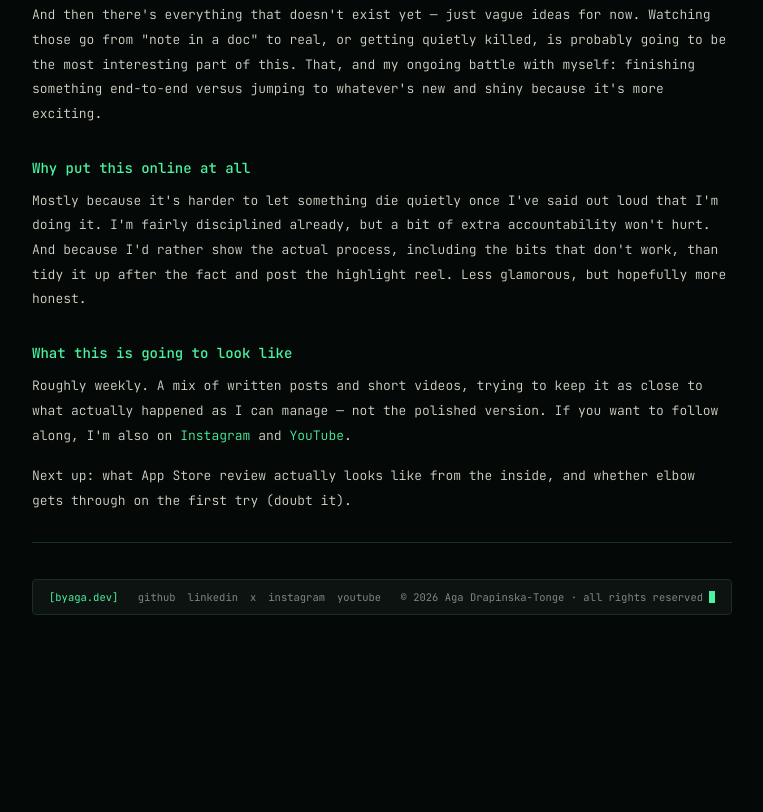
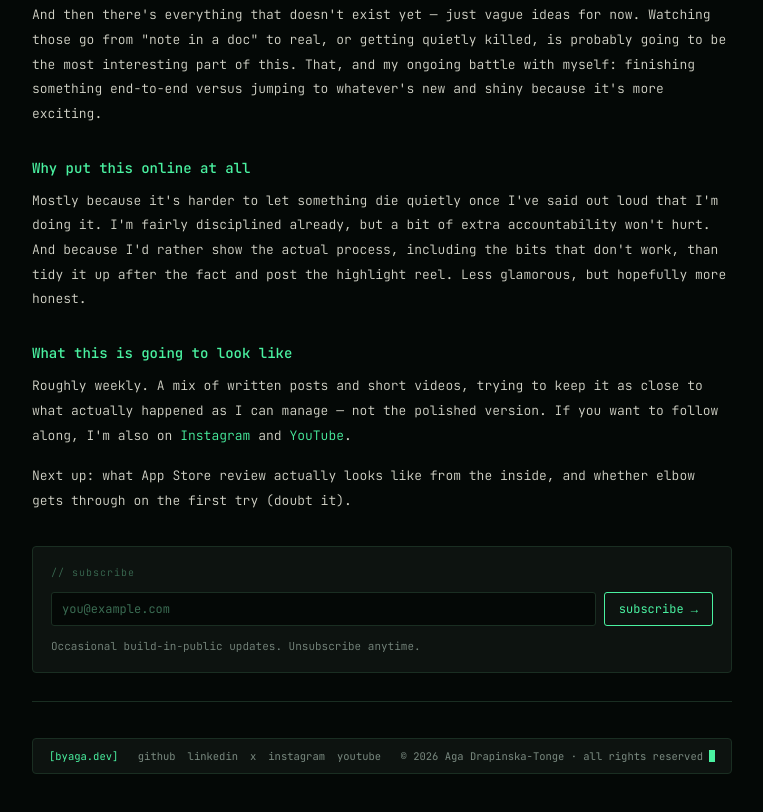
Before and after one commit to agadrap/portfolio_dev, an Eleventy site: page blog-src/works-in-progress.md in a window 1280 px wide. Shown: the part 1203-2015 px from the top of the page, without its empty margins (258-1021 px from the left). Before the commit the page ends 1858 px from the top, so only its background shows below. Built offline with nearby package versions, Linux system fonts and the light colour scheme; Eleventy itself is replaced by a stand-in of ours; files that its build step writes are made by us from their sources.

Commit message:
Add Kit newsletter signup on blog page and post layout
Bordered signup form matching the site's terminal theme, placed inside the
SPA blog section and after every post's body. Discards Kit's own styles and
JS — form does a plain POST to Kit's endpoint. Also gitignores CLAUDE.md.

```diff
--- a/blog-src/_layouts/post.njk
+++ b/blog-src/_layouts/post.njk
@@ -69,6 +69,32 @@
     animation: blink 1s steps(1) infinite;
   }
   @keyframes blink { 50% { opacity: 0; } }
+  .signup-box {
+    background: #0d1310; border: 0.5px solid #1a2e22; border-radius: 4px;
+    padding: 16px 18px; margin-top: 32px;
+  }
+  .signup-label {
+    color: #3a6b52; font-size: 10px; letter-spacing: 0.1em; margin-bottom: 10px;
+  }
+  .signup-form {
+    display: flex; gap: 8px; flex-wrap: wrap; margin-bottom: 10px;
+  }
+  .signup-form input[type="email"] {
+    flex: 1 1 220px;
+    background: #040806; border: 0.5px solid #1a2e22; border-radius: 3px;
+    color: #d4d4c8; font-family: 'JetBrains Mono', monospace; font-size: 12px;
+    padding: 8px 10px; outline: none;
+  }
+  .signup-form input[type="email"]::placeholder { color: #3a6b52; }
+  .signup-form input[type="email"]:focus { border-color: #4af2a1; }
+  .signup-form button {
+    background: transparent; border: 0.5px solid #4af2a1; border-radius: 3px;
+    color: #4af2a1; font-family: 'JetBrains Mono', monospace; font-size: 12px;
+    padding: 8px 14px; cursor: pointer;
+    transition: background 0.2s, color 0.2s;
+  }
+  .signup-form button:hover { background: #4af2a1; color: #040806; }
+  .signup-note { color: #7a8a80; font-size: 11px; margin: 0; }
   @media (max-width: 600px) {
     body { padding: 16px 10px; }
   }
@@ -91,6 +117,15 @@
 
   {{ content | safe }}
 
+  <div class="signup-box">
+    <p class="signup-label">// subscribe</p>
+    <form action="https://app.kit.com/forms/9759126/subscriptions" method="post" class="signup-form">
+      <input type="email" name="email_address" placeholder="you@example.com" aria-label="Email address" required>
+      <button type="submit">subscribe →</button>
+    </form>
+    <p class="signup-note">Occasional build-in-public updates. Unsubscribe anytime.</p>
+  </div>
+
   <hr>
   <div class="footer-statusbar">
     <span style="color:#4af2a1;">[byaga.dev]</span>
```
Also changed, not shown: blog/works-in-progress/index.html (+35 -0 lines), index.html (+36 -0 lines), 1 other file.
